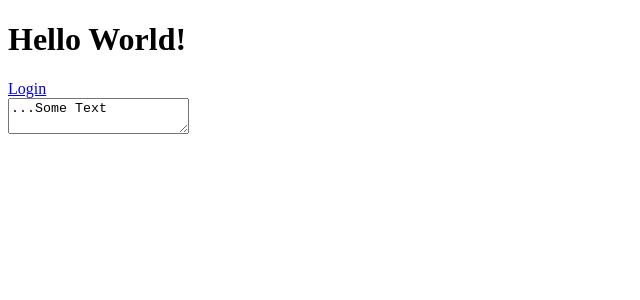
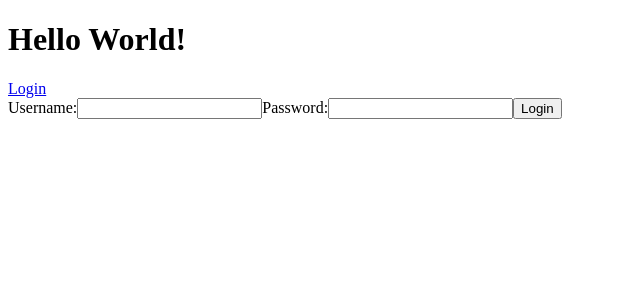
Before and after one commit to Kelphane/Payroll_Tracker_FrontEnd, a React (Create React App) app: page /login in a window 1280 px wide. Shown: the top 300 px of the page, without its empty margins (0-640 px from the left). Built offline with nearby package versions, Linux system fonts and the light colour scheme.

Commit message:
Created a handleChange Func in Login.jsx

```diff
--- a/src/Components/Login/Login.jsx
+++ b/src/Components/Login/Login.jsx
@@ -1,11 +1,49 @@
-import React from "react";
+import React, { useState } from "react";
 
 const Login = (props) => {
+    const [credentials, setCredentials] = useState({username: "", password: ""});
+
+    const handleChange = (event) => {
+        let input = {username: credentials.username, password: credentials.password};
+
+        if(event.target.name === "username"){
+            input = {
+                username: event.target.value,
+                password: credentials.password
+            }
+        }else if(event.target.name === "password"){
+            input = {
+                username: credentials.username,
+                password: event.target.value
+            }
+        }
+
+        setCredentials(input);
+    };
+
+    console.log(credentials);
+
     return(
         <div>
-            <main>
-                <textarea>...Some Text</textarea>
-            </main>
+            <form>
+                <label>
+                    Username:
+                    <input
+                        type="text"
+                        name="username"
+                        onChange={handleChange}
+                    />
+                </label>
+                <label>
+                    Password:
+                    <input
+                        type="password"
+                        name="password"
+                        onChange={handleChange}
+                    />
+                </label>
+                <button type="submit">Login</button>
+            </form>
         </div>
     );
 };
```
